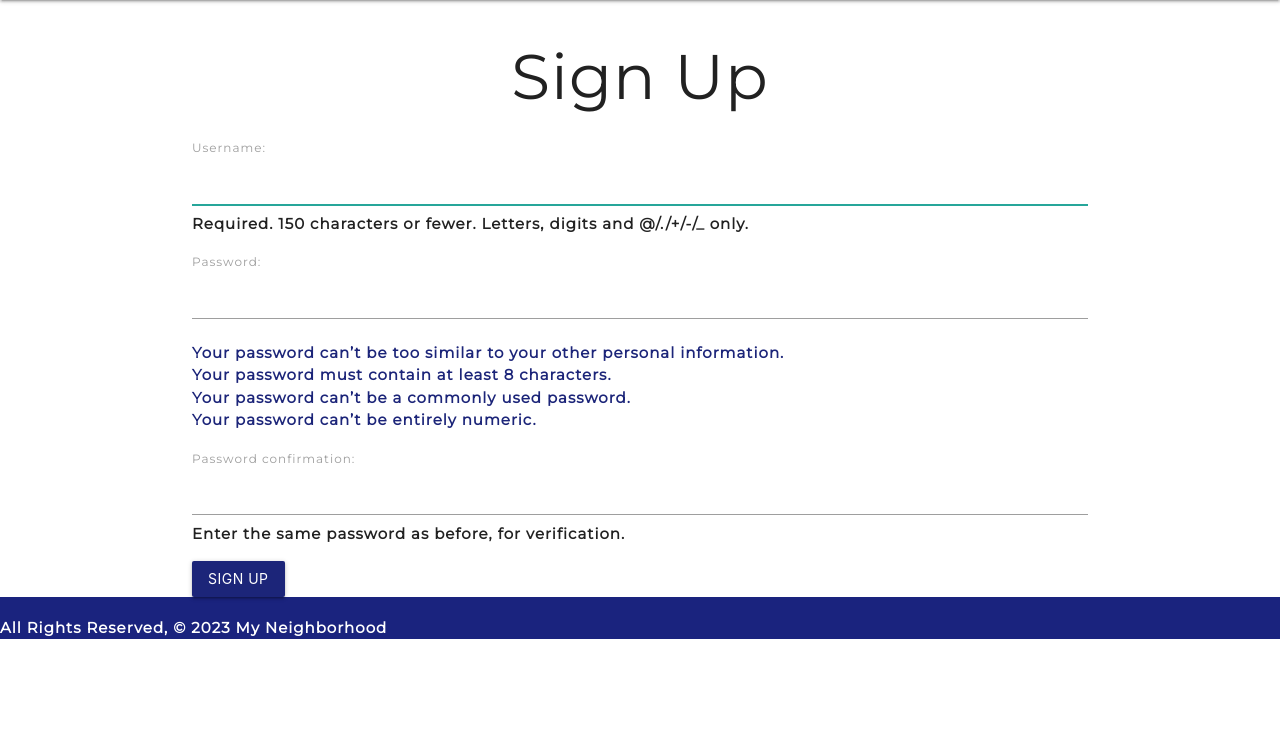
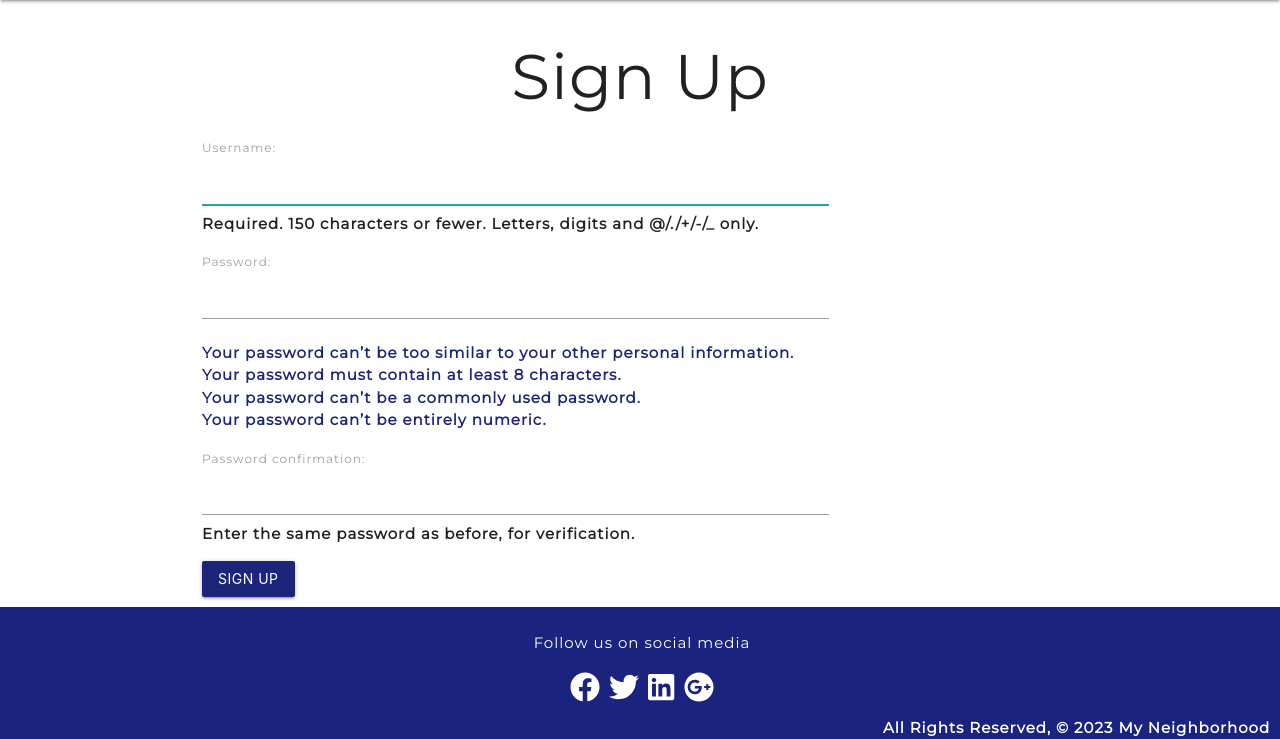
Before and after one commit to OlgaAzhel/my-neighborhood, a Django app: page /accounts/signup/ in a window 1280 px wide. Shown: the part 64-803 px from the top of the page. Before the commit the page ends 703 px from the top, so only its background shows below. Run offline with Django 4.2, Linux system fonts and the light colour scheme; some web fonts are replaced.

Commit message:
update css and add socials

```diff
--- a/main_app/static/css/style.css
+++ b/main_app/static/css/style.css
@@ -86,22 +86,53 @@ span {
 
 #report-list::-webkit-scrollbar {
     display: none;
+}
+
+.home-container {
+    margin-top: 80px;
+    justify-content: center;
+    align-items: center;
+    align-content: center;
+}
+
 .footer-span {
     justify-content: right;
+    display: flex;
+    align-items: flex-end;
+    align-content: flex-end;
 }
+
 footer {
     display: flex;
-    align-items: flex-end;
+    align-items: center;
+    justify-content: center;
     flex-direction: column;
+    align-content: center;
+    height:110px;
+
+}
+.section {
+    display: flex;
+    justify-content: center;
+    align-items: center;
+    width: 350px;
+    height: 130px;
 }
 
-/* .home-page-img { */
-    /* background-image: url("https://davidbalyeat.com/wp-content/uploads/miami-skyline-sunset-panoramic-high-definition-hd-professional-photography.jpg"); */
-    /* background-size: cover;
-    background-position: center;
-    min-height: 600px;
-    margin: 5px; */
-    /* } */
+.fa-2x, .social {
+    justify-content: center;
+    align-items: center;
+    text-align: center;
+    margin: 2px 2px !important;
+
+}
+
+#social {
+    justify-content: center;
+    align-items: center;
+    align-content: center;
+}
+
 
 .card-title {
     font-weight: 500;
@@ -115,3 +146,16 @@ footer {
     height:700px !important;
     min-height: 600px;
 }
+
+#signup-form {
+    margin: 10px;
+    /* height: 800px; */
+}
+
+#login-form {
+    display: flex;
+    margin: 10px;
+    justify-content: center;
+    align-items: center;
+    align-content: center;
+}
--- a/main_app/templates/base.html
+++ b/main_app/templates/base.html
@@ -15,12 +15,17 @@
     <link href="https://fonts.googleapis.com/css2?family=Montserrat&display=swap" rel="stylesheet">
     <link href="https://fonts.googleapis.com/css2?family=Style+Script&display=swap" rel="stylesheet">
     <link rel="stylesheet" type="text/css" href="{% static 'css/style.css' %}">
+    <link href="https://fonts.googleapis.com/icon?family=Material+Icons" rel="stylesheet">
     <link rel="stylesheet" href="https://unpkg.com/leaflet@1.9.3/dist/leaflet.css"
         integrity="sha256-kLaT2GOSpHechhsozzB+flnD+zUyjE2LlfWPgU04xyI=" crossorigin="" />
     <script src="https://unpkg.com/leaflet@1.9.3/dist/leaflet.js"
         integrity="sha256-WBkoXOwTeyKclOHuWtc+i2uENFpDZ9YPdf5Hf+D7ewM=" crossorigin=""></script>
-    <title>My Neighborhood</title>
-
+        <title>My Neighborhood</title>
+        <link rel="apple-touch-icon" sizes="180x180" href="/apple-touch-icon.png">
+        <link rel="icon" type="image/png" sizes="32x32" href="/favicon-32x32.png">
+        <link rel="icon" type="image/png" sizes="16x16" href="/favicon-16x16.png">
+        <link rel="manifest" href="/site.webmanifest">
+        <link rel="icon"href="{% static 'favicon.ico' %}">
 
 </head>
 <body>
@@ -52,8 +57,29 @@
     </main>
 
     <footer class="page-footer indigo darken-4 white-text">
-        <span>All Rights Reserved, &copy; 2023 My Neighborhood &nbsp;</span>
+        <section class="section section-follow white-text">
+            <div class="container">
+                <div class="row">
+                    <div class="col s12 social" id="social">
+                        <p class"social" id="social"> Follow us on social media </p>
+                        <a href="#" class="white-text">
+                            <i class="fab fa-facebook fa-2x"></i>
+                        </a>
+                        <a href="#" class="white-text">
+                            <i class="fab fa-twitter fa-2x"></i>
+                        </a>
+                        <a href="#" class="white-text">
+                            <i class="fab fa-linkedin fa-2x"></i>
+                        </a>
+                        <a href="#" class="white-text">
+                            <i class="fab fa-google-plus fa-2x"></i>
+                        </a>
+                    </div>
+                </div>
+            </div>
+        </section>
     </footer>
+    <span class="footer-span indigo darken-4 white-text">All Rights Reserved, &copy; 2023 My Neighborhood &nbsp;</span>
 
     <script src="https://code.jquery.com/jquery-3.6.4.min.js"
     integrity="sha256-oP6HI9z1XaZNBrJURtCoUT5SUnxFr8s3BzRl+cbzUq8="
--- a/main_app/templates/home.html
+++ b/main_app/templates/home.html
@@ -1,14 +1,15 @@
 {% extends 'base.html' %}
 {% block content %}
+
+<section class="home-container">
     <h2>By the Community, for the Community.</h2>
-
         <div class="carousel carousel-slider" data-indicators ="true">
             <a class="carousel-item" href="#one!"><img src="https://images.unsplash.com/photo-1585130401366-fe05a8d813c4?ixlib=rb-4.0.3&ixid=MnwxMjA3fDB8MHxwaG90by1wYWdlfHx8fGVufDB8fHx8&auto=format&fit=crop&w=2156&q=80" style="height: 500px;"></a>
             <a class="carousel-item" href="#two!"><img src="https://images.unsplash.com/photo-1533106497176-45ae19e68ba2?ixlib=rb-4.0.3&ixid=MnwxMjA3fDB8MHxwaG90by1wYWdlfHx8fGVufDB8fHx8&auto=format&fit=crop&w=2340&q=80" style="height: 500px;"></a>
             <a class="carousel-item" href="#three!"><img src="https://images.unsplash.com/photo-1513735539099-cf6e5d559d82?ixlib=rb-4.0.3&ixid=MnwxMjA3fDB8MHxwaG90by1wYWdlfHx8fGVufDB8fHx8&auto=format&fit=crop&w=2272&q=80" style="height: 500px;"></a>
             <a class="carousel-item" href="#four!"><img src="https://images.unsplash.com/photo-1543968332-f99478b1ebdc?ixlib=rb-4.0.3&ixid=MnwxMjA3fDB8MHxwaG90by1wYWdlfHx8fGVufDB8fHx8&auto=format&fit=crop&w=2340&q=80" style="height: 500px;"></a>
         </div>
-
+</section>
 
 <!-- <section class="home-page-img"> -->
     <!-- <div class="home-page-img"> -->
--- a/main_app/templates/registration/login.html
+++ b/main_app/templates/registration/login.html
@@ -2,8 +2,8 @@
 {% block content %}
 
 <h1>Log In</h1>
-
-<form method="POST" action="{% url 'login' %}">
+<section id="login-form">
+  <form method="POST" action="{% url 'login' %}">
     {% csrf_token %}
     {{ form.as_p }}
     <input type="hidden" name="next" value="{{ next }}">
@@ -11,5 +11,6 @@
     <button type="submit" class="btn waves-effect waves-light">Log In</button>
     <br>
   </form>
+</section>
 
 {% endblock %}
--- a/main_app/templates/registration/signup.html
+++ b/main_app/templates/registration/signup.html
@@ -3,12 +3,15 @@
 
 <h1>Sign Up</h1>
 
-<p class="red-text">{{ error_message }}</p>
+<section class="container" id="signup-form">
 
-<form method="POST" action="{% url 'signup' %}">
+  <p class="red-text">{{ error_message }}</p>
+
+  <form method="POST" action="{% url 'signup' %}">
     {% csrf_token %}
     {{ form.as_p }}
     <button type="submit" class="btn waves-effect waves-light">Sign Up</button>
   </form>
+</section>
 
 {% endblock %}
--- a/my_neighborhood/urls.py
+++ b/my_neighborhood/urls.py
@@ -14,10 +14,14 @@ Including another URLconf
     2. Add a URL to urlpatterns:  path('blog/', include('blog.urls'))
 """
 from django.contrib import admin
+from django.contrib.staticfiles.storage import staticfiles_storage
 from django.urls import path, include
+from django.views.generic.base import RedirectView
+from django.conf import settings
 
 urlpatterns = [
     path('admin/', admin.site.urls),
     path('', include('main_app.urls')),
     path('accounts/', include('django.contrib.auth.urls')),
+    path("favicon.ico", RedirectView.as_view(url=staticfiles_storage.url("favicon.ico"))),
 ]
```
Also changed, not shown: main_app/static/favicon.ico (added). Lines whose indentation alone changed are shown as unchanged.
